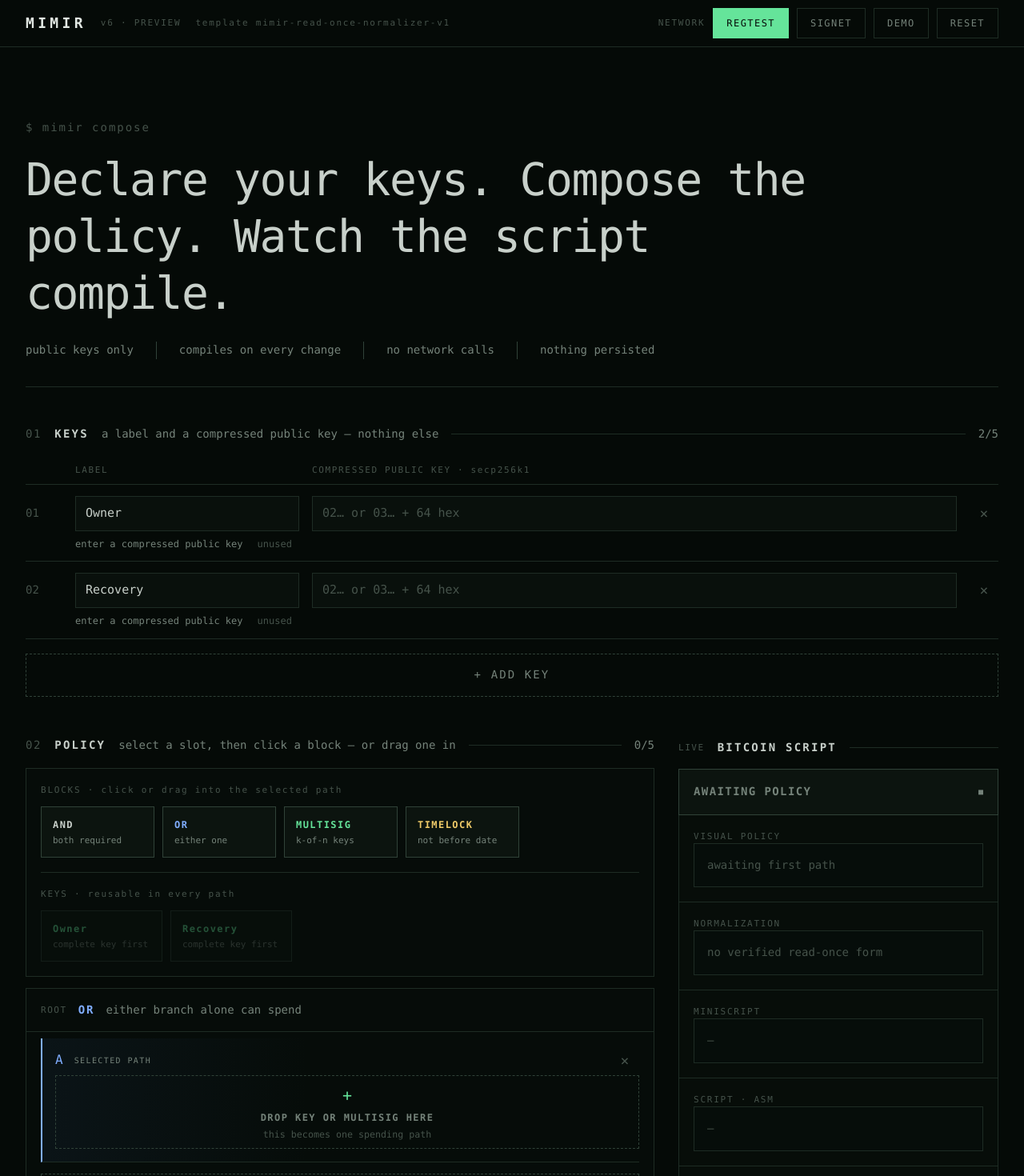
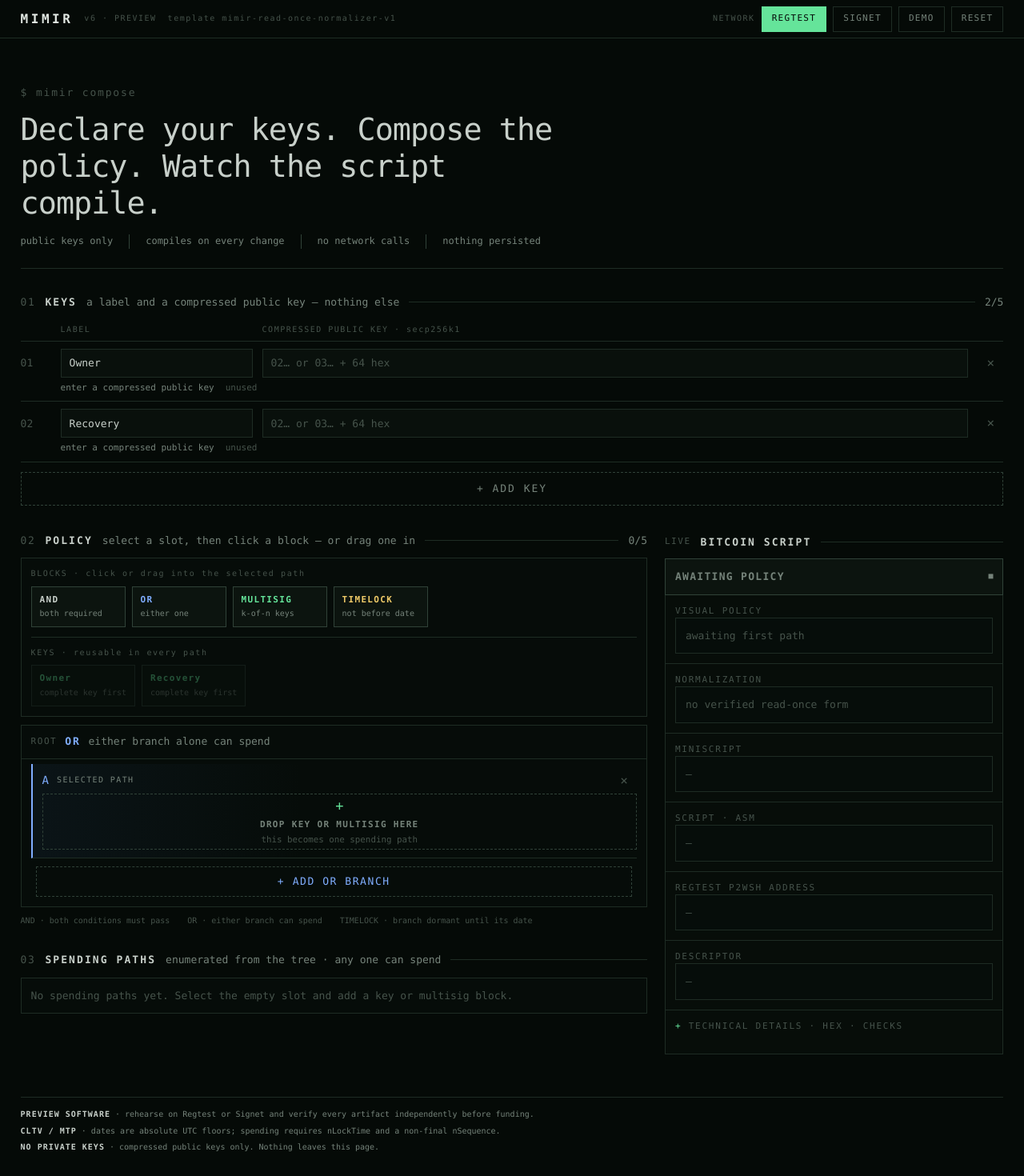
Before and after one commit to rawBit-io/mimir, a Next.js app: page / in a window 1280 px wide. Shown: the top 1470 px of the page at 80% size. Built offline with nearby package versions, Linux system fonts and the light colour scheme.

Commit message:
Compact terminal interface layout

```diff
--- a/app/globals.css
+++ b/app/globals.css
@@ -24,8 +24,8 @@
   color: var(--fg);
   background: var(--bg);
   font-family: ui-monospace, "SF Mono", "Cascadia Mono", Menlo, Consolas, monospace;
-  font-size: 14px;
-  line-height: 1.55;
+  font-size: 13px;
+  line-height: 1.48;
 }
 button, input { font: inherit; border-radius: 0; }
 button { cursor: pointer; }
@@ -50,47 +50,47 @@
 
 .terminal-shell { min-height: 100vh; }
 .topbar {
-  min-height: 58px;
+  min-height: 48px;
   display: flex;
   align-items: center;
   justify-content: space-between;
-  gap: 24px;
-  padding: 10px clamp(18px, 2.5vw, 48px);
+  gap: 18px;
+  padding: 7px clamp(16px, 2vw, 32px);
   border-bottom: 1px solid var(--line);
 }
-.brand, .top-actions { display: flex; align-items: center; gap: 18px; }
-.brand strong { color: var(--bright); font-size: 18px; letter-spacing: .24em; }
-.brand span, .network-label { color: var(--faint); font-size: 11px; letter-spacing: .16em; }
-.top-actions { gap: 10px; }
+.brand, .top-actions { display: flex; align-items: center; gap: 14px; }
+.brand strong { color: var(--bright); font-size: 16px; letter-spacing: .22em; }
+.brand span, .network-label { color: var(--faint); font-size: 10px; letter-spacing: .15em; }
+.top-actions { gap: 8px; }
 .network-button, .plain-button {
-  min-height: 38px;
+  min-height: 32px;
   border: 1px solid var(--line);
   color: var(--dim);
   background: transparent;
-  padding: 8px 16px;
+  padding: 6px 12px;
   letter-spacing: .12em;
-  font-size: 12px;
+  font-size: 11px;
 }
 .network-button:hover, .plain-button:hover { color: var(--bright); border-color: var(--line-strong); }
 .network-button.is-active { color: var(--bg); border-color: var(--green); background: var(--green); }
 
-.page-wrap { padding: 0 clamp(18px, 2.5vw, 48px) 48px; }
+.page-wrap { width: 100%; max-width: 1680px; margin: 0 auto; padding: 0 clamp(16px, 2vw, 32px) 36px; }
 .hero {
-  padding: clamp(50px, 7vw, 100px) 0 34px;
+  padding: clamp(34px, 4.5vw, 58px) 0 24px;
   border-bottom: 1px solid var(--line);
 }
 .prompt { color: var(--faint); letter-spacing: .14em; }
 .hero h1 {
-  max-width: 980px;
-  margin-top: 20px;
+  max-width: 720px;
+  margin-top: 14px;
   color: var(--fg);
-  font-size: clamp(31px, 4.4vw, 66px);
+  font-size: clamp(26px, 3vw, 44px);
   font-weight: 500;
-  line-height: 1.26;
+  line-height: 1.2;
   letter-spacing: -.025em;
 }
-.hero-facts { display: flex; flex-wrap: wrap; gap: 8px 0; margin-top: 24px; color: var(--dim); }
-.hero-facts span { padding: 0 28px; border-left: 1px solid var(--line-strong); }
+.hero-facts { display: flex; flex-wrap: wrap; gap: 6px 0; margin-top: 16px; color: var(--dim); font-size: 12px; }
+.hero-facts span { padding: 0 20px; border-left: 1px solid var(--line-strong); }
 .hero-facts span:first-child { padding-left: 0; border-left: 0; }
 
 .alert { display: flex; flex-wrap: wrap; gap: 8px 22px; margin-top: 20px; padding: 11px 16px; border: 1px solid; }
@@ -100,67 +100,67 @@
 .review-alert { color: var(--amber); border-color: var(--amber); }
 
 .terminal-section { min-width: 0; }
-.keys-section { padding-top: 48px; }
+.keys-section { padding-top: 32px; }
 .section-heading, .script-title {
   display: flex;
   align-items: center;
-  gap: 16px;
+  gap: 12px;
   min-width: 0;
-  margin-bottom: 18px;
+  margin-bottom: 12px;
 }
 .section-heading > span { color: var(--faint); letter-spacing: .12em; }
-.section-heading h2, .script-title h2 { color: var(--fg); font-size: 14px; letter-spacing: .16em; }
+.section-heading h2, .script-title h2 { color: var(--fg); font-size: 13px; letter-spacing: .16em; }
 .section-heading p { color: var(--dim); }
 .section-heading i, .script-title i { height: 1px; flex: 1; background: var(--line); }
 .section-heading b { color: var(--dim); font-weight: 400; }
 
 .key-columns, .registry-row {
   display: grid;
-  grid-template-columns: 46px minmax(160px, 280px) minmax(280px, 1fr) 36px;
-  column-gap: 16px;
+  grid-template-columns: 38px minmax(140px, 240px) minmax(260px, 1fr) 32px;
+  column-gap: 12px;
 }
-.key-columns { align-items: center; min-height: 34px; color: var(--faint); border-bottom: 1px solid var(--line); font-size: 11px; letter-spacing: .15em; }
-.registry-row { align-items: center; padding: 14px 0 12px; border-bottom: 1px solid var(--line); }
+.key-columns { align-items: center; min-height: 28px; color: var(--faint); border-bottom: 1px solid var(--line); font-size: 10px; letter-spacing: .15em; }
+.registry-row { align-items: center; padding: 9px 0 8px; border-bottom: 1px solid var(--line); }
 .row-number { color: var(--faint); }
 .registry-row label { min-width: 0; }
 .registry-row input, .date-control input {
   width: 100%;
   min-width: 0;
-  min-height: 44px;
+  min-height: 36px;
   border: 1px solid var(--line);
   color: var(--fg);
   background: var(--panel);
-  padding: 8px 12px;
-  font-size: 15px;
+  padding: 6px 10px;
+  font-size: 13px;
 }
 .registry-row input:hover, .date-control input:hover { border-color: var(--line-strong); }
 .registry-row input[aria-invalid="true"]:not(:placeholder-shown) { border-color: var(--red); }
 input::placeholder { color: var(--faint); opacity: 1; }
 .icon-remove, .node-remove {
-  min-width: 36px;
-  min-height: 36px;
+  min-width: 32px;
+  min-height: 32px;
   border: 1px solid transparent;
   color: var(--faint);
   background: transparent;
-  font-size: 18px;
+  font-size: 16px;
 }
 .icon-remove:hover, .node-remove:hover { color: var(--bright); border-color: var(--line); }
 .icon-remove[aria-disabled="true"] { opacity: .45; }
 .key-status {
   grid-column: 2 / 4;
   display: flex;
-  gap: 18px;
-  margin-top: 7px;
+  gap: 14px;
+  margin-top: 5px;
   color: var(--dim);
-  font-size: 12px;
+  font-size: 11px;
 }
 .key-status.is-valid { color: var(--green); }
 .key-status.is-error { color: var(--red); }
 .key-status span { color: var(--faint); }
 .add-key {
   width: 100%;
-  min-height: 54px;
-  margin-top: 18px;
+  min-height: 42px;
+  margin-top: 12px;
   border: 1px dashed var(--line-strong);
   color: var(--dim);
   background: transparent;
@@ -171,19 +171,19 @@
 
 .composer-grid {
   display: grid;
-  grid-template-columns: minmax(0, 2fr) minmax(400px, 1fr);
-  gap: 30px;
-  padding-top: 50px;
+  grid-template-columns: minmax(0, 1.85fr) minmax(360px, 1fr);
+  gap: 22px;
+  padding-top: 34px;
   align-items: start;
 }
-.policy-column { min-width: 0; display: grid; gap: 48px; }
+.policy-column { min-width: 0; display: grid; gap: 32px; }
 .palette, .policy-tree, .spending-paths, .empty-output { border: 1px solid var(--line); background: rgba(9, 16, 12, .55); }
-.palette { padding: 18px; }
-.palette-label { color: var(--faint); font-size: 11px; letter-spacing: .16em; }
-.block-palette, .key-palette { display: flex; flex-wrap: wrap; gap: 10px; margin-top: 12px; }
+.palette { padding: 12px; }
+.palette-label { color: var(--faint); font-size: 10px; letter-spacing: .16em; }
+.block-palette, .key-palette { display: flex; flex-wrap: wrap; gap: 8px; margin-top: 8px; }
 .palette-block, .key-block {
-  min-width: 142px;
-  min-height: 64px;
+  min-width: 118px;
+  min-height: 50px;
   display: grid;
   justify-items: start;
   align-content: center;
@@ -191,69 +191,69 @@
   border: 1px solid var(--line-strong);
   color: var(--fg);
   background: var(--panel-2);
-  padding: 10px 14px;
+  padding: 8px 10px;
   text-align: left;
 }
-.palette-block strong, .key-block strong { font-size: 12px; letter-spacing: .12em; }
-.palette-block span, .key-block code { color: var(--dim); font-size: 11px; }
+.palette-block strong, .key-block strong { font-size: 11px; letter-spacing: .12em; }
+.palette-block span, .key-block code { color: var(--dim); font-size: 10px; }
 .palette-block:hover:not(:disabled), .key-block:hover:not(:disabled) { color: var(--green); border-color: var(--green); }
 .palette-block:disabled, .key-block:disabled { opacity: .32; }
 .block-or strong { color: var(--blue); }
 .block-timelock strong { color: var(--amber); }
 .block-multisig strong, .key-block strong { color: var(--green); }
-.palette-divider { height: 1px; margin: 18px 0; background: var(--line); }
-.key-block { min-width: 152px; }
+.palette-divider { height: 1px; margin: 12px 0; background: var(--line); }
+.key-block { min-width: 130px; }
 
-.policy-tree { margin-top: 14px; }
+.policy-tree { margin-top: 10px; }
 .root-node {
   display: flex;
   align-items: center;
-  gap: 14px;
-  min-height: 54px;
-  padding: 0 18px;
+  gap: 10px;
+  min-height: 42px;
+  padding: 0 12px;
   border-bottom: 1px solid var(--line);
 }
 .root-node span, .tree-connector, .then-row span { color: var(--faint); font-size: 11px; letter-spacing: .14em; }
 .root-node strong { color: var(--blue); letter-spacing: .14em; }
 .root-node p { color: var(--dim); }
-.branches { padding: 8px 18px 0; }
-.policy-branch { border-left: 2px solid transparent; border-bottom: 1px solid var(--line); padding: 8px 0 16px 16px; }
+.branches { padding: 6px 12px 0; }
+.policy-branch { border-left: 2px solid transparent; border-bottom: 1px solid var(--line); padding: 5px 0 10px 12px; }
 .policy-branch.is-active { border-left-color: var(--blue); background: linear-gradient(90deg, rgba(58, 100, 168, .09), transparent 45%); }
-.branch-heading { display: flex; align-items: center; justify-content: space-between; min-height: 38px; }
+.branch-heading { display: flex; align-items: center; justify-content: space-between; min-height: 32px; }
 .branch-select {
   display: flex;
   align-items: center;
-  gap: 14px;
-  min-height: 36px;
+  gap: 10px;
+  min-height: 30px;
   border: 0;
   color: var(--dim);
   background: transparent;
   padding: 0;
 }
-.branch-select span { color: var(--blue); font-size: 16px; }
+.branch-select span { color: var(--blue); font-size: 14px; }
 .branch-select b { font-size: 10px; font-weight: 400; letter-spacing: .14em; }
 .tree-row {
   position: relative;
   display: grid;
-  grid-template-columns: 66px minmax(150px, auto) auto minmax(0, 1fr) 36px;
+  grid-template-columns: 54px minmax(130px, auto) auto minmax(0, 1fr) 32px;
   align-items: center;
-  gap: 12px;
-  min-height: 64px;
-  padding: 8px 0;
+  gap: 9px;
+  min-height: 50px;
+  padding: 5px 0;
 }
-.node-title { display: flex; flex-wrap: wrap; align-items: baseline; gap: 10px; }
-.node-title strong { color: var(--green); font-size: 13px; letter-spacing: .13em; }
+.node-title { display: flex; flex-wrap: wrap; align-items: baseline; gap: 7px; }
+.node-title strong { color: var(--green); font-size: 12px; letter-spacing: .13em; }
 .timelock-node .node-title strong { color: var(--amber); }
 .node-title span { color: var(--dim); }
 .date-control { width: min(220px, 100%); }
-.date-control input { min-height: 40px; font-size: 14px; }
-.then-row { min-height: 34px; display: flex; align-items: center; padding-left: 66px; }
+.date-control input { min-height: 34px; font-size: 12px; }
+.then-row { min-height: 28px; display: flex; align-items: center; padding-left: 54px; }
 .then-row span { color: var(--faint); }
 .threshold-control { display: flex; align-items: center; gap: 5px; }
 .threshold-control > span { color: var(--faint); margin-right: 4px; font-size: 10px; letter-spacing: .12em; }
 .threshold-control button {
-  min-width: 34px;
-  min-height: 34px;
+  min-width: 30px;
+  min-height: 30px;
   border: 1px solid var(--line-strong);
   color: var(--dim);
   background: var(--panel);
@@ -264,19 +264,19 @@
   display: inline-flex;
   align-items: center;
   gap: 7px;
-  min-height: 34px;
+  min-height: 30px;
   border: 1px solid var(--line);
   color: var(--fg);
   background: var(--panel);
   padding-left: 10px;
   font-size: 12px;
 }
-.key-chip button { min-width: 32px; align-self: stretch; border: 0; color: var(--dim); background: transparent; }
+.key-chip button { min-width: 28px; align-self: stretch; border: 0; color: var(--dim); background: transparent; }
 .key-chip button:hover { color: var(--red); }
 .drop-hint { color: var(--faint); font-size: 12px; }
 .empty-branch, .empty-condition {
   width: 100%;
-  min-height: 92px;
+  min-height: 70px;
   display: grid;
   place-items: center;
   align-content: center;
@@ -285,17 +285,17 @@
   color: var(--dim);
   background: transparent;
 }
-.empty-branch span { color: var(--green); font-size: 20px; }
-.empty-branch strong, .empty-condition { font-size: 12px; letter-spacing: .12em; }
+.empty-branch span { color: var(--green); font-size: 17px; }
+.empty-branch strong, .empty-condition { font-size: 11px; letter-spacing: .12em; }
 .empty-branch small { color: var(--faint); }
 .empty-branch:hover, .empty-condition:hover { color: var(--green); border-color: var(--green); }
-.empty-condition { min-height: 52px; display: flex; flex-direction: row; gap: 18px; }
+.empty-condition { min-height: 42px; display: flex; flex-direction: row; gap: 14px; }
 .empty-condition span { color: var(--blue); }
-.branch-logic { margin: 8px 0 0 66px; color: var(--faint); font-size: 11px; }
+.branch-logic { margin: 6px 0 0 54px; color: var(--faint); font-size: 10px; }
 .add-branch {
   width: calc(100% - 36px);
-  min-height: 46px;
-  margin: 14px 18px 18px;
+  min-height: 38px;
+  margin: 10px 18px 12px;
   border: 1px dashed var(--line-strong);
   color: var(--blue);
   background: transparent;
@@ -303,17 +303,17 @@
 }
 .add-branch:hover:not(:disabled) { border-color: var(--blue); }
 .add-branch:disabled { opacity: .35; }
-.canvas-help { display: flex; flex-wrap: wrap; gap: 8px 28px; margin-top: 14px; color: var(--faint); font-size: 11px; }
+.canvas-help { display: flex; flex-wrap: wrap; gap: 6px 22px; margin-top: 10px; color: var(--faint); font-size: 10px; }
 
 .paths-section { padding-bottom: 12px; }
 .spending-paths { padding: 0; list-style: none; }
 .spending-paths li {
-  min-height: 56px;
+  min-height: 46px;
   display: grid;
   grid-template-columns: 92px minmax(0, 1fr) auto;
   align-items: center;
-  gap: 14px;
-  padding: 8px 18px;
+  gap: 10px;
+  padding: 6px 12px;
   border-bottom: 1px solid var(--line);
 }
 .spending-paths li:last-child { border-bottom: 0; }
@@ -321,19 +321,19 @@
 .spending-paths li p { overflow-wrap: anywhere; }
 .spending-paths li b { color: var(--green); font-weight: 400; white-space: nowrap; }
 .spending-paths li b.is-delayed { color: var(--amber); }
-.empty-output { color: var(--faint); padding: 16px; }
+.empty-output { color: var(--faint); padding: 12px; }
 .activity-log { min-height: 24px; color: var(--dim); font-size: 12px; }
 
 .script-column { min-width: 0; position: sticky; top: 0; max-height: 100vh; overflow-y: auto; scrollbar-color: var(--line-strong) var(--bg); }
-.script-title { min-height: 28px; margin-bottom: 12px; }
+.script-title { min-height: 24px; margin-bottom: 8px; }
 .script-title span { color: var(--faint); font-size: 11px; letter-spacing: .14em; }
 .script-title h2 { white-space: nowrap; }
 .compile-state {
-  min-height: 58px;
+  min-height: 46px;
   display: flex;
   align-items: center;
-  gap: 14px;
-  padding: 0 18px;
+  gap: 10px;
+  padding: 0 12px;
   border: 1px solid var(--line-strong);
   background: var(--panel-2);
 }
@@ -344,7 +344,7 @@
 .tone-amber { color: var(--amber); }
 .tone-red { color: var(--red); }
 .tone-dim { color: var(--dim); }
-.script-panel, .technical-details { border: 1px solid var(--line); border-top: 0; background: rgba(9, 16, 12, .6); padding: 18px; }
+.script-panel, .technical-details { border: 1px solid var(--line); border-top: 0; background: rgba(9, 16, 12, .6); padding: 12px; }
 .script-panel h3, .technical-details summary, .technical-item h4 {
   color: var(--faint);
   font-size: 11px;
@@ -374,22 +374,22 @@
 }
 .copy:hover { color: var(--green); border-color: var(--green); }
 .script-panel pre {
-  max-height: 240px;
-  margin-top: 14px;
+  max-height: 180px;
+  margin-top: 10px;
   overflow: auto;
   white-space: pre-wrap;
   overflow-wrap: anywhere;
   color: var(--fg);
-  line-height: 1.75;
+  line-height: 1.55;
 }
-.address { margin-top: 14px; color: var(--green); overflow-wrap: anywhere; font-size: 15px; }
+.address { margin-top: 10px; color: var(--green); overflow-wrap: anywhere; font-size: 13px; }
 .blocked { margin-top: 8px; color: var(--red); font-size: 11px; letter-spacing: .1em; }
-.technical-details { padding: 0 18px 18px; }
-.technical-details summary { min-height: 52px; display: flex; align-items: center; cursor: pointer; list-style: none; }
+.technical-details { padding: 0 12px 12px; }
+.technical-details summary { min-height: 42px; display: flex; align-items: center; cursor: pointer; list-style: none; }
 .technical-details summary::-webkit-details-marker { display: none; }
 .technical-details summary::before { content: "+ "; color: var(--green); white-space: pre; }
 .technical-details[open] summary::before { content: "− "; }
-.technical-item { padding: 14px 0; border-top: 1px solid var(--line); }
+.technical-item { padding: 10px 0; border-top: 1px solid var(--line); }
 .technical-item > code { display: block; max-height: 140px; margin-top: 10px; overflow: auto; color: var(--dim); overflow-wrap: anywhere; font-size: 11px; }
 .checks { padding: 14px 0; color: var(--green); border-top: 1px solid var(--line); }
 .warnings { padding: 14px 0 0; color: var(--dim); border-top: 1px solid var(--line); list-style: none; font-size: 11px; }
@@ -405,7 +405,7 @@
 }
 .export:disabled { color: var(--dim); border-color: var(--line-strong); background: transparent; opacity: .5; }
 
-.footer { display: grid; gap: 7px; margin-top: 54px; padding-top: 18px; border-top: 1px solid var(--line); color: var(--dim); font-size: 11px; }
+.footer { display: grid; gap: 6px; margin-top: 36px; padding-top: 14px; border-top: 1px solid var(--line); color: var(--dim); font-size: 10px; }
 .footer strong { color: var(--fg); letter-spacing: .1em; }
 .mobile-script-link { display: none; }
 
@@ -421,8 +421,8 @@
   .brand span:last-child { width: 100%; }
   .top-actions { width: 100%; flex-wrap: wrap; }
   .network-label { width: 100%; }
-  .network-button, .plain-button { flex: 1; }
-  .hero { padding-top: 38px; }
+  .network-button, .plain-button { min-height: 44px; flex: 1; }
+  .hero { padding-top: 28px; }
   .hero h1 br { display: none; }
   .hero-facts { display: grid; grid-template-columns: 1fr 1fr; }
   .hero-facts span { padding: 0 12px; }
@@ -436,6 +436,8 @@
   .registry-row label + label { margin-top: 6px; }
   .registry-row .row-number { grid-row: 1 / 3; align-self: start; padding-top: 12px; }
   .registry-row .icon-remove { grid-column: 3; grid-row: 1; }
+  .registry-row input, .date-control input { min-height: 44px; font-size: 16px; }
+  .icon-remove, .node-remove, .threshold-control button { min-width: 44px; min-height: 44px; }
   .key-status { grid-column: 2 / 4; flex-direction: column; gap: 0; }
   .block-palette { display: grid; grid-template-columns: 1fr 1fr; }
   .palette-block { min-width: 0; }
```
